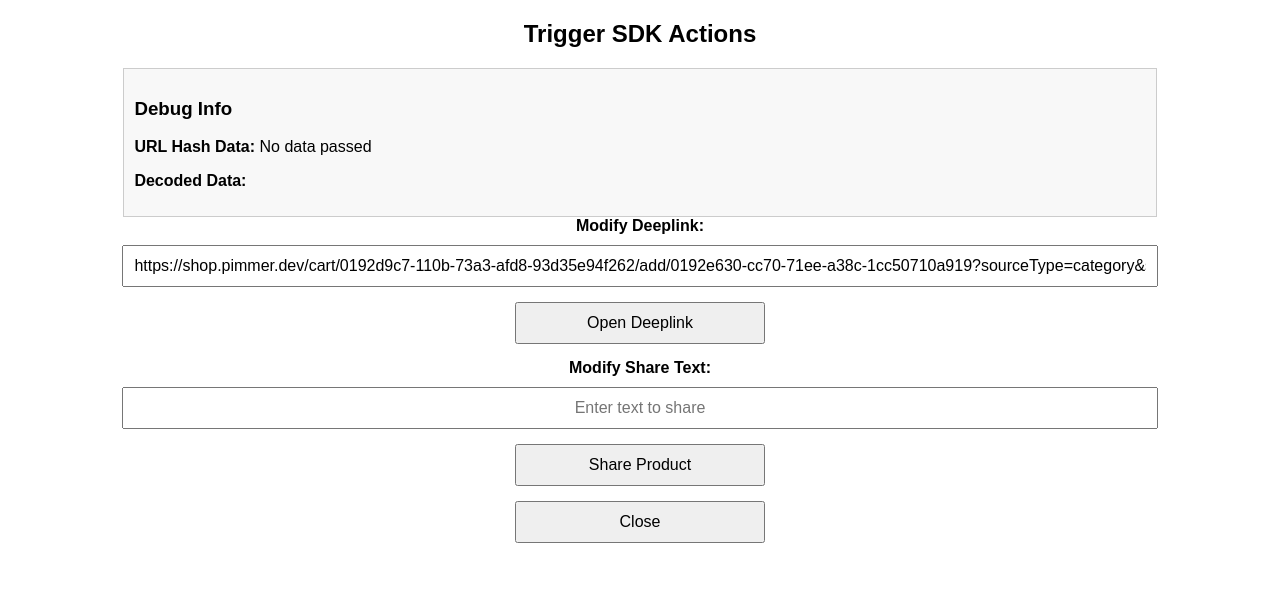
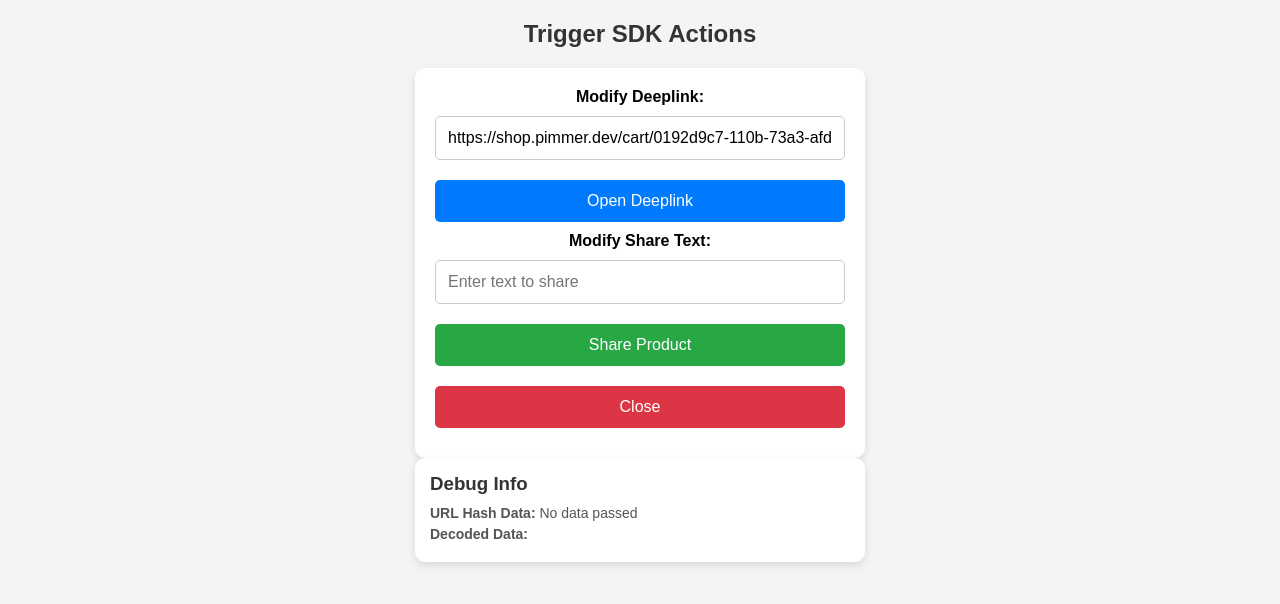
Before and after one commit to simplefish/HAC3, a plain HTML site: page index.html in a window 1280 px wide. Drawn offline with Linux system fonts and the light colour scheme.

Commit message:
Update index.html

```diff
--- a/index.html
+++ b/index.html
@@ -5,37 +5,121 @@
     <meta name="viewport" content="width=device-width, initial-scale=1.0">
     <title>Button Actions</title>
     <style>
+        /* General Styling */
+        * {
+            box-sizing: border-box;
+            margin: 0;
+            padding: 0;
+        }
+
         body {
             font-family: Arial, sans-serif;
             text-align: center;
-            margin-top: 20px;
+            background: #f4f4f4;
+            padding: 20px;
         }
+
+        h2 {
+            color: #333;
+            margin-bottom: 20px;
+        }
+
+        /* Container for inputs and buttons */
+        .container {
+            background: #fff;
+            padding: 20px;
+            border-radius: 10px;
+            box-shadow: 0px 4px 8px rgba(0, 0, 0, 0.1);
+            max-width: 450px;
+            margin: auto;
+        }
+
+        /* Input Fields */
         input {
-            width: 80%;
-            padding: 10px;
+            width: 100%;
+            padding: 12px;
             font-size: 16px;
-            margin: 10px auto;
-            display: block;
-            text-align: center;
+            margin: 10px 0;
+            border: 1px solid #ccc;
+            border-radius: 5px;
+            text-align: left;
+            transition: 0.3s;
         }
+
+        input:focus {
+            border-color: #007bff;
+            outline: none;
+            box-shadow: 0px 0px 5px rgba(0, 123, 255, 0.5);
+        }
+
+        /* Buttons */
         button {
-            display: block;
-            width: 250px;
-            margin: 15px auto;
-            padding: 10px;
+            width: 100%;
+            padding: 12px;
+            margin: 10px 0;
             font-size: 16px;
+            border: none;
+            border-radius: 5px;
             cursor: pointer;
+            transition: 0.3s;
         }
+
+        button:hover {
+            opacity: 0.85;
+        }
+
+        .btn-primary {
+            background: #007bff;
+            color: white;
+        }
+
+        .btn-secondary {
+            background: #28a745;
+            color: white;
+        }
+
+        .btn-danger {
+            background: #dc3545;
+            color: white;
+        }
+
+        /* Debugging Block */
         #debugContainer {
             margin-top: 20px;
-            padding: 10px;
-            background: #f8f8f8;
-            border: 1px solid #ccc;
+            padding: 15px;
+            background: #fff;
+            border-radius: 10px;
+            box-shadow: 0px 4px 8px rgba(0, 0, 0, 0.1);
+            text-align: left;
+            max-width: 450px;
+            margin: auto;
             word-break: break-word;
-            text-align: left;
-            width: 80%;
-            margin-left: auto;
-            margin-right: auto;
+        }
+
+        #debugContainer h3 {
+            color: #333;
+            margin-bottom: 10px;
+        }
+
+        #debugContainer p {
+            font-size: 14px;
+            color: #555;
+            margin: 5px 0;
+        }
+
+        /* Responsive Design */
+        @media (max-width: 480px) {
+            body {
+                padding: 10px;
+            }
+            .container, #debugContainer {
+                max-width: 100%;
+                padding: 15px;
+            }
+            button {
+                font-size: 14px;
+                padding: 10px;
+            }
         }
     </style>
 </head>
@@ -43,24 +127,26 @@
 
     <h2>Trigger SDK Actions</h2>
 
+    <div class="container">
+        <!-- Input for modifying deeplink -->
+        <label for="deeplinkInput"><b>Modify Deeplink:</b></label>
+        <input type="text" id="deeplinkInput" value="https://shop.pimmer.dev/cart/0192d9c7-110b-73a3-afd8-93d35e94f262/add/0192e630-cc70-71ee-a38c-1cc50710a919?sourceType=category&sourceId=0192e2c6-ffc2-738d-ae74-fbd13c43cda3">
+        <button class="btn-primary" onclick="openDeeplink()">Open Deeplink</button>
+
+        <!-- Input for modifying share text -->
+        <label for="shareTextInput"><b>Modify Share Text:</b></label>
+        <input type="text" id="shareTextInput" placeholder="Enter text to share">
+        <button class="btn-secondary" onclick="shareProduct()">Share Product</button>
+
+        <button class="btn-danger" onclick="closeAction()">Close</button>
+    </div>
+
     <!-- Debugging Block -->
     <div id="debugContainer">
         <h3>Debug Info</h3>
         <p><b>URL Hash Data:</b> <span id="hashData">Loading...</span></p>
         <p><b>Decoded Data:</b> <span id="decodedData">Loading...</span></p>
     </div>
-
-    <!-- Input for modifying deeplink -->
-    <label for="deeplinkInput"><b>Modify Deeplink:</b></label>
-    <input type="text" id="deeplinkInput" value="https://shop.pimmer.dev/cart/0192d9c7-110b-73a3-afd8-93d35e94f262/add/0192e630-cc70-71ee-a38c-1cc50710a919?sourceType=category&sourceId=0192e2c6-ffc2-738d-ae74-fbd13c43cda3">
-    <button onclick="openDeeplink()">Open Deeplink</button>
-
-    <!-- Input for modifying share text -->
-    <label for="shareTextInput"><b>Modify Share Text:</b></label>
-    <input type="text" id="shareTextInput" placeholder="Enter text to share">
-    <button onclick="shareProduct()">Share Product</button>
-
-    <button onclick="closeAction()">Close</button>
 
     <script>
         // Function to decode Base64 safely
```
